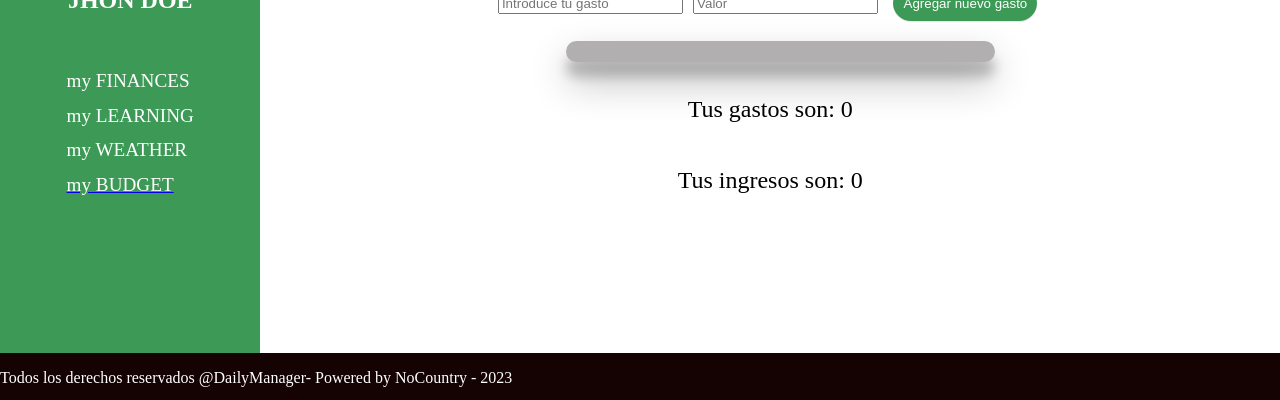
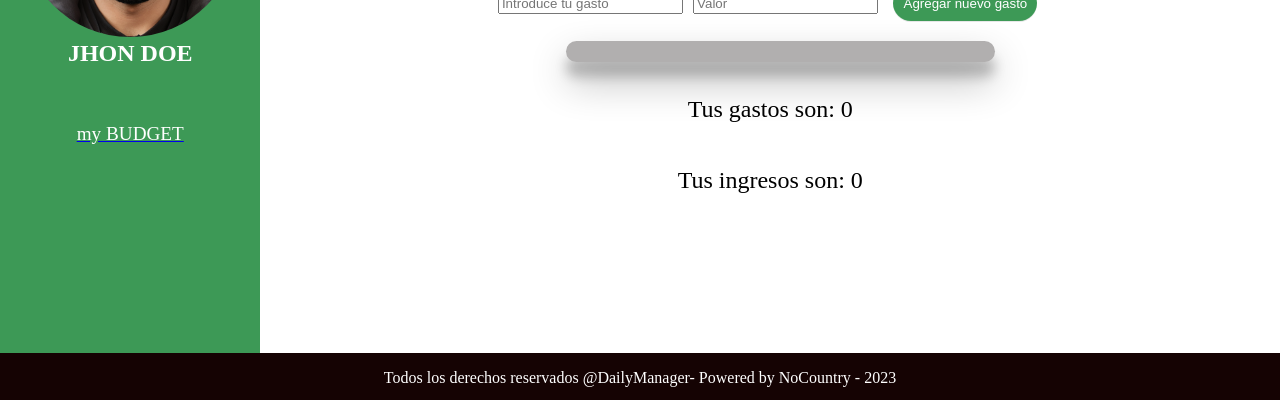
Before and after one commit to No-Country/S8-19-morn, a Next.js app in the folder client/daily-manager/: page /budget in a window 1280 px wide. Shown: the part 397-797 px from the top of the page. Built offline with nearby package versions, Linux system fonts and the light colour scheme.

Commit message:
goal in proccess

```diff
--- a/client/daily-manager/components/Login/LoginModal.jsx
+++ b/client/daily-manager/components/Login/LoginModal.jsx
@@ -12,7 +12,7 @@ export default function LoginModal({open, handleClose}){
     }
     const handleSubmit = (evt) => {
         evt.preventDefault()
-        console.log(formFields)
+        /* console.log(formFields) */
         // const url = 'http://localhost:3001/login'
         // fetch(url, {
         //     method: 'POST',
--- a/client/daily-manager/components/budgetSummary/BudgetSummary.js
+++ b/client/daily-manager/components/budgetSummary/BudgetSummary.js
@@ -1,5 +1,6 @@
 import React from "react";
 import styles from "../../scss/globals.module.scss";
+
 
 const { budgetSummary, resumeTitle } = styles;
 
@@ -7,6 +8,7 @@ export default function BudgetSummary({ budget }) {
   return (
     <div className={budgetSummary}>
       <h5 className={resumeTitle}>Tu presupuesto es $ {budget}</h5>
+
     </div>
   )
 }
--- a/client/daily-manager/components/greenPanel/GreenPanel.js
+++ b/client/daily-manager/components/greenPanel/GreenPanel.js
@@ -13,9 +13,6 @@ export default function GreenPanel() {
       <h5 className={userTitle}>JHON DOE</h5>
       <nav>
         <ul>
-          <li>my FINANCES</li>
-          <li>my LEARNING</li>
-          <li>my WEATHER</li>
           <Link href='/budget'>
             <li>my BUDGET</li>
           </Link>
--- a/client/daily-manager/components/outputs/Ouputs.js
+++ b/client/daily-manager/components/outputs/Ouputs.js
@@ -5,6 +5,7 @@ import ExpenseForm from "../expenseForm/ExpenseForm";
 import ExpenseList from "../expenseList/ExpenseList";
 import IncomeForm from "../incomeForm/IncomeForm";
 import styles from "../../scss/globals.module.scss";
+import ProgresiveBar from "../progresiveBar/ProgresiveBar";
 
 const { outputs, totalAmount } = styles;
 
@@ -30,6 +31,7 @@ export default function Ouputs() {
 
   return (
     <div className={outputs}>
+      <ProgresiveBar  />
       <IncomeForm onAddIncome={handleAddIncome} />
       <ExpenseForm onAddExpense={handleAddExpense} />
       <ExpenseList expenses={expenses} incomes={incomes} />
--- /dev/null
+++ b/client/daily-manager/components/progresiveBar/ProgresiveBar.js
@@ -0,0 +1,9 @@
+import React from 'react';
+import ProgressBar from "@ramonak/react-progress-bar";
+
+
+export default function ProgresiveBar() {
+  return (
+    <ProgressBar completed={60} customLabel= "Ácá va tu meta" width='80%' height='30px' margin='3% 10% 3% 10%'/>
+  )
+}
--- a/client/daily-manager/package.json
+++ b/client/daily-manager/package.json
@@ -9,6 +9,7 @@
     "lint": "next lint"
   },
   "dependencies": {
+    "@ramonak/react-progress-bar": "^5.0.3",
     "eslint": "8.41.0",
     "eslint-config-next": "13.4.3",
     "next": "13.4.3",
--- a/client/daily-manager/scss/components/_footer.scss
+++ b/client/daily-manager/scss/components/_footer.scss
@@ -4,5 +4,6 @@
 .footer{
     background-color: $black-footer;
     margin: 0px;
-    color:#ffff
+    color:#ffff;
+    text-align: center;
 }
--- a/client/daily-manager/src/pages/budget/index.js
+++ b/client/daily-manager/src/pages/budget/index.js
@@ -5,6 +5,7 @@ import styles from "../../../scss/globals.module.scss";
 import Outputs from "../../../components/outputs/Ouputs";
 import BudgetForm from "../../../components/budgetForm/BudgetForm";
 import BudgetSummary from "../../../components/budgetSummary/BudgetSummary";
+import ProgresiveBar from "../../../components/progresiveBar/ProgresiveBar";
 
 const { budgetStyled } = styles;
 
@@ -18,7 +19,9 @@ export default function Budget() {
     <MainLayout>
       <div className={budgetStyled}>
         {budget ? (
-          <BudgetSummary budget={budget} />
+          <>
+            <BudgetSummary budget={budget} />
+          </>
         ) : (
           <BudgetForm onSetBudget={handleSetBudget} />
         )}
```
Also changed, not shown: 1 other file (tests, documents, lock files or other folders).
